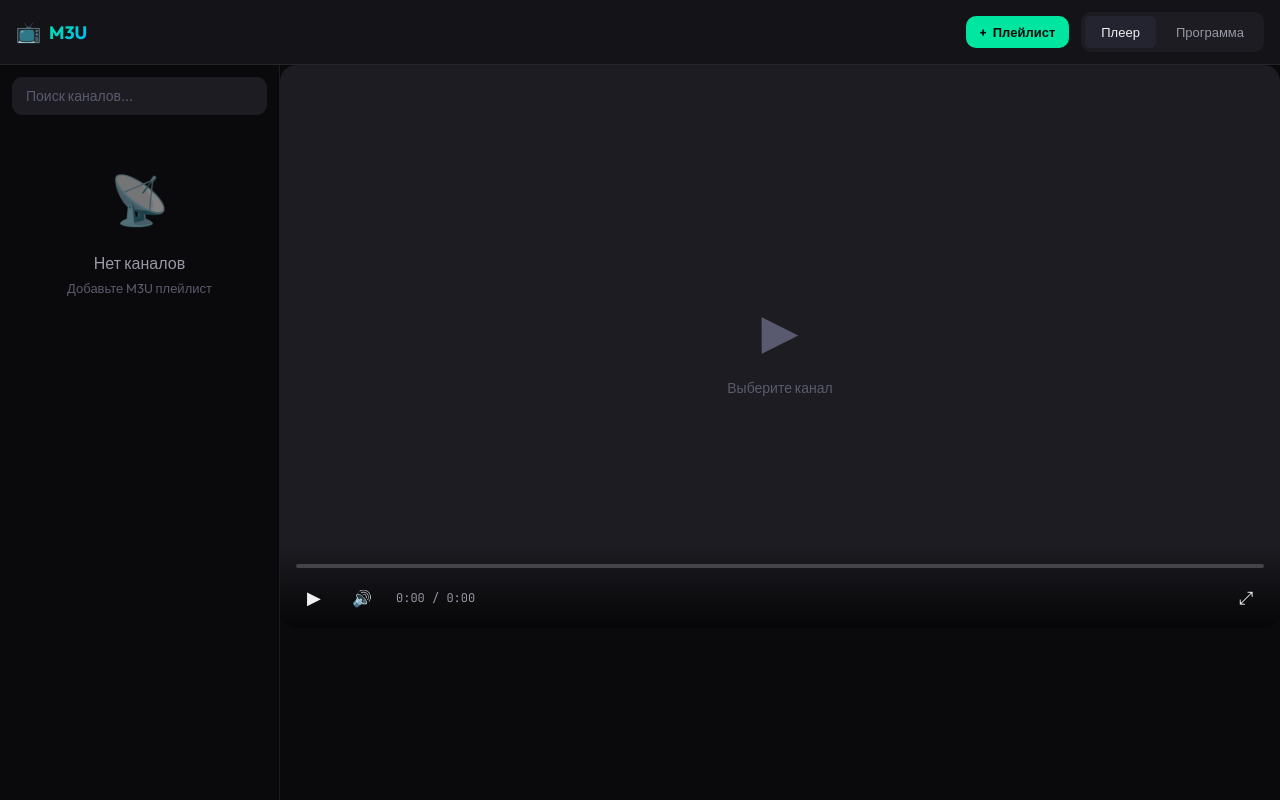
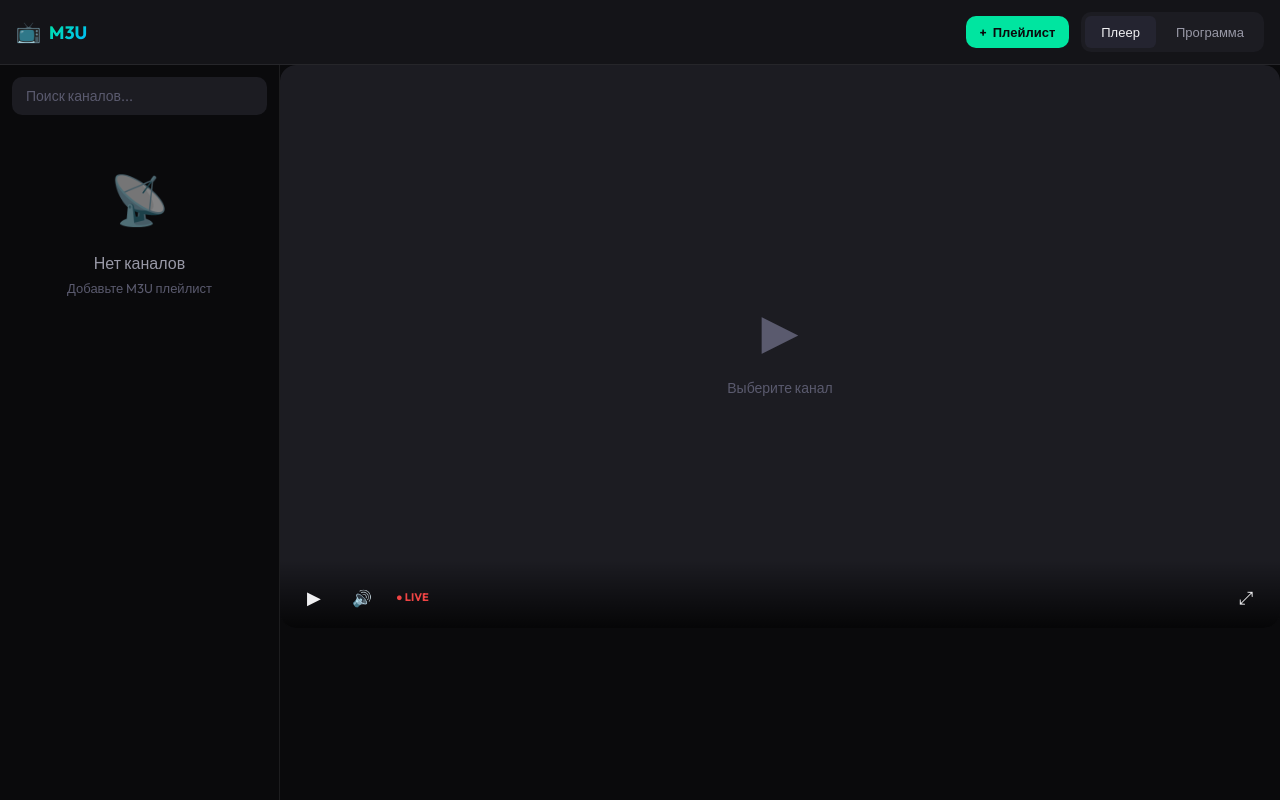
Before and after one commit to r35p3ct/m3u_player, a Vue app: page / in a window 1280 px wide. Built offline with nearby package versions, Linux system fonts and the light colour scheme.

Commit message:
Hide progress bar and time for live streams, show LIVE badge

```diff
--- a/src/components/VideoPlayer.vue
+++ b/src/components/VideoPlayer.vue
@@ -1,5 +1,5 @@
 <script setup lang="ts">
-import { ref, watch, onMounted, onUnmounted } from 'vue'
+import { ref, computed, watch, onMounted, onUnmounted } from 'vue'
 import { usePlayerStore } from '../stores/player'
 import Hls from 'hls.js'
 import mpegts from 'mpegts.js'
@@ -39,6 +39,8 @@ const errorMessage = ref<string | null>(null)
 const errorType = ref<'network' | 'other' | null>(null)
 const currentUrl = ref<string>('')
 const triedNativeFallback = ref(false)
+
+const isLiveStream = computed(() => !Number.isFinite(duration.value) || duration.value <= 0)
 
 const formatTime = (seconds: number) => {
   const h = Math.floor(seconds / 3600)
@@ -439,7 +441,7 @@ onUnmounted(() => {
     </div>
 
     <div class="video-controls" :class="{ visible: showControls || !isPlaying }">
-      <div class="progress-bar" @click="seek">
+      <div v-if="!isLiveStream" class="progress-bar" @click="seek">
         <div class="progress-fill" :style="{ width: duration ? `${(currentTime / duration) * 100}%` : '0%' }"></div>
       </div>
 
@@ -467,7 +469,8 @@ onUnmounted(() => {
             />
           </div>
 
-          <div class="time-display">
+          <div v-if="isLiveStream" class="live-badge">● LIVE</div>
+          <div v-else class="time-display">
             {{ formatTime(currentTime) }} / {{ formatTime(duration) }}
           </div>
         </div>
@@ -713,6 +716,15 @@ onUnmounted(() => {
   color: var(--text-secondary);
 }
 
+.live-badge {
+  font-size: 11px;
+  font-weight: 700;
+  color: #ef4444;
+  display: flex;
+  align-items: center;
+  gap: 4px;
+}
+
 .channel-label {
   font-size: 13px;
   font-weight: 500;
```
Also changed, not shown: 4 other files (tests, documents, lock files or other folders).
